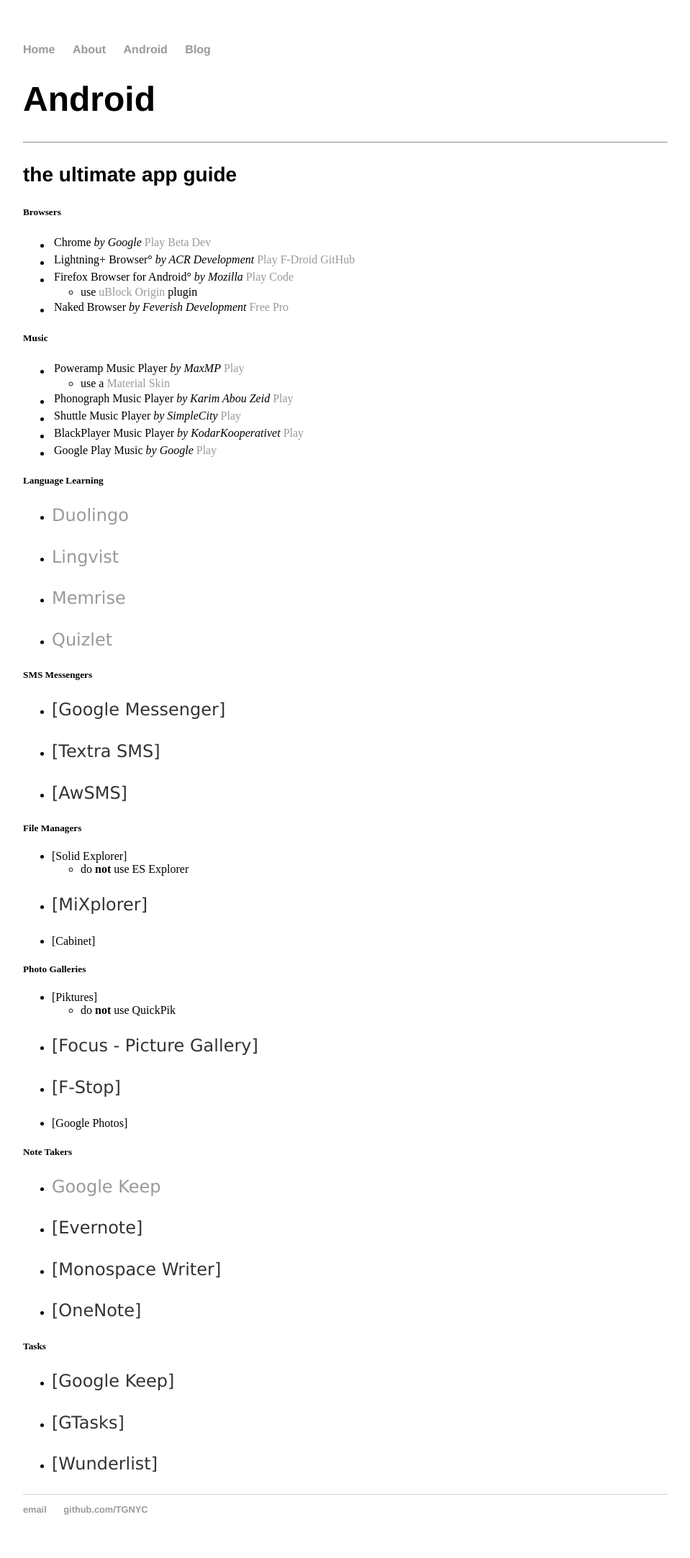
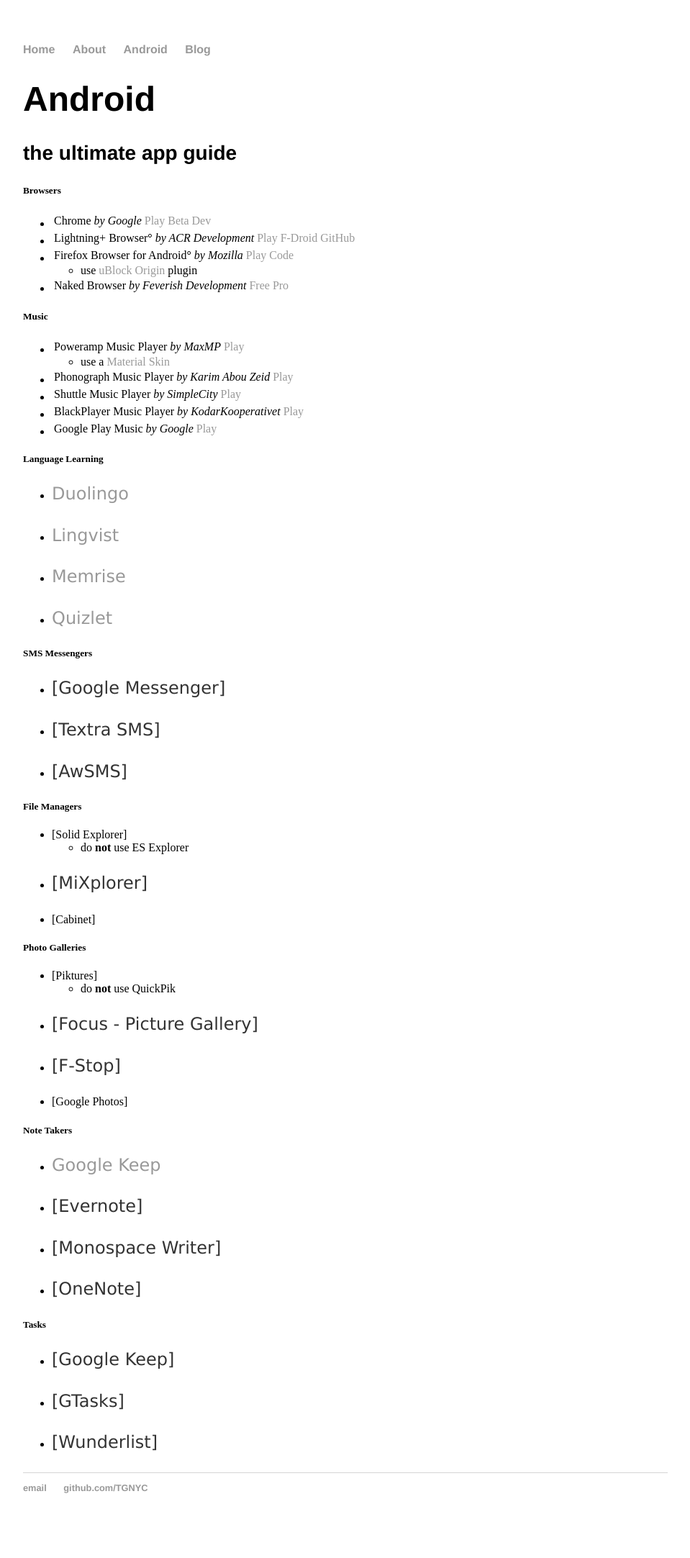
Before and after one commit to TGNYC/old, a Jekyll site: the page built from android/index.md, in a window 1280 px wide. Shown: the whole page at 72% size, without its empty margins (160-1119 px from the left). Built offline with Jekyll 4.4.1, drawn with Linux system fonts in a browser that asks for light colours; after the commit the page ends 2135 px from its top, so only the background shows below that.

```diff
--- a/android/index.md
+++ b/android/index.md
@@ -2,9 +2,8 @@
 layout: default
 title: Android
 ---
+# Android
 
-# Android
--------
 ### the ultimate app guide
 
 ##### Browsers
```
